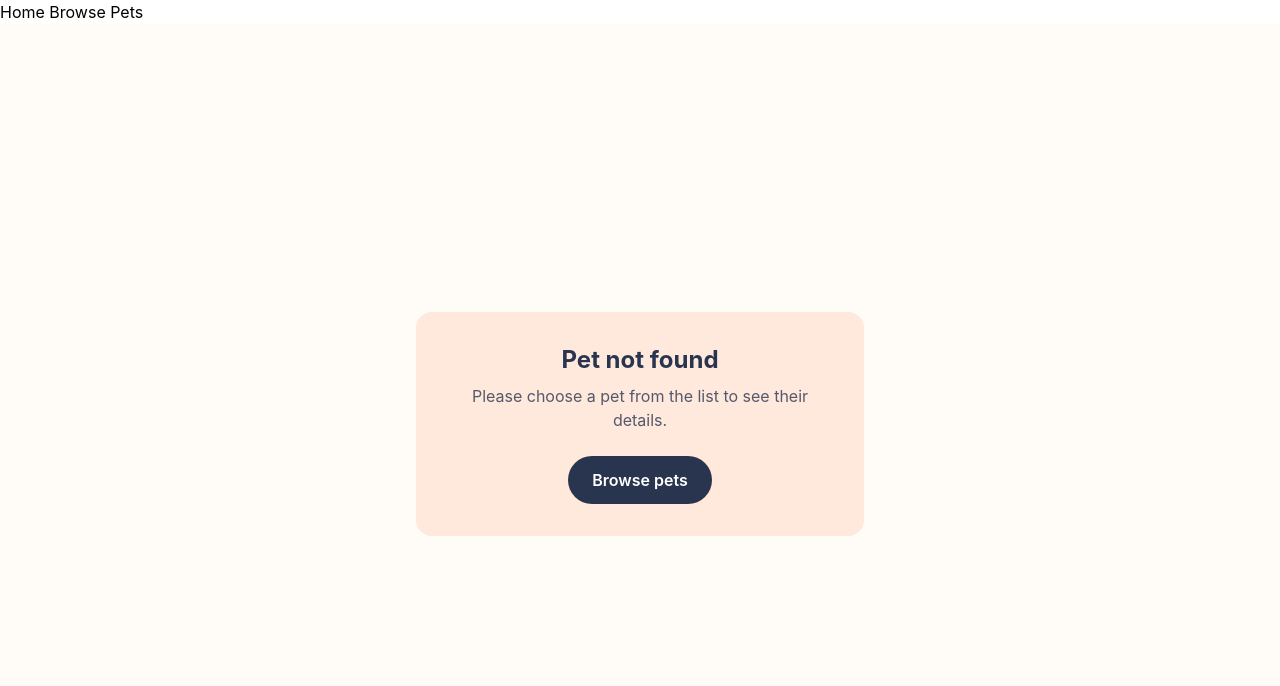
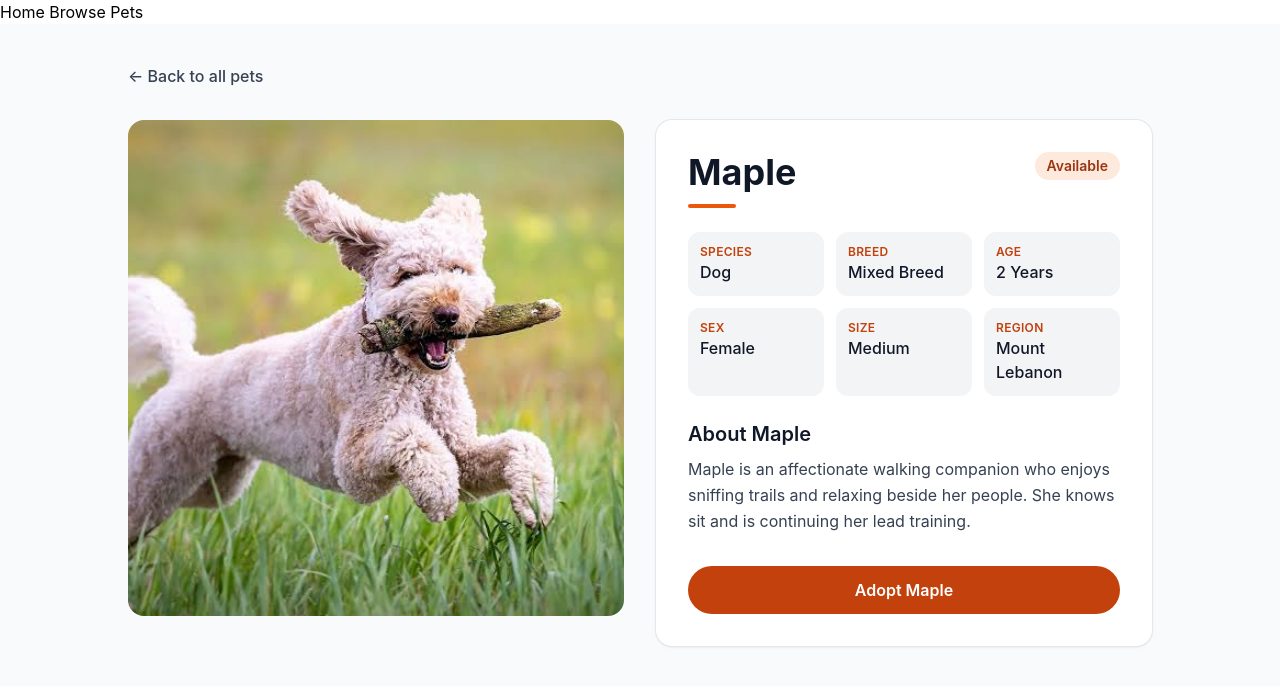
Before and after one commit to eiadoumer/Paws, a React (Vite) app: page /pets/pet-001 in a window 1280 px wide. Before the commit this address had no page. Shown: the top 686 px of the page. Built offline with nearby package versions, Linux system fonts and the light colour scheme.

Commit message:
Load pet details from the URL and shared mock data

```diff
--- a/src/pages/PetDetailsPage.jsx
+++ b/src/pages/PetDetailsPage.jsx
@@ -1,24 +1,15 @@
-import { Link, useLocation } from "react-router";
+import { Link, useParams } from "react-router";
 import { SPECIES, SIZES, REGIONS } from "../data/constants";
+import { mockPets, mockShelters } from "../data/mockData";
+import { getPetAgeLabel } from "../data/selectors";
 
 /*
-  NOTE: The pet's details come from PetListPage.
+  Shows one pet, looked up by the id in the URL (/pets/:id).
+  Reading the id from the URL means refreshing the page or opening
+  a shared link works, not only clicking a card in the pet list.
 
-  PetListPage should link to this page and pass the whole pet object
-  through the router's `state`, like this:
-
-    <Link to={`/pets/${pet.id}`} state={{ pet }}>
-      {pet.name}
-    </Link>
-
-  This page then reads it with useLocation().state.pet.
-
-  Expected pet fields (optional ones are hidden if missing):
-    id, name, species, breed, age, sex, size, region, status,
-    description, imageUrl, shelterId, shelterName
-
-  If someone opens /pets/:id directly or refreshes the page, there is no
-  state, so we show a "go back to the list" message instead.
+  Later, when PetsContext exists, read `pets` and `shelters` from it
+  instead of the mock arrays so newly added pets show up too.
 */
 
 // Turn a stored value like "mount-lebanon" into its label "Mount Lebanon".
@@ -29,29 +20,27 @@ function getLabel(list, value) {
 
 // Badge colors for each pet status.
 const STATUS_STYLES = {
-  available: "bg-[#FFE8DC] text-[#29344F]",
-  pending: "bg-[#D9785D] text-white",
-  adopted: "bg-gray-200 text-gray-600",
+  available: "bg-primary-500/15 text-primary-800 dark:text-primary-500",
+  pending: "bg-primary-700 text-white",
+  adopted: "bg-gray-200 text-gray-700 dark:bg-gray-700 dark:text-gray-200",
 };
 
 function PetDetailsPage() {
-  const location = useLocation();
-  const pet = location.state?.pet;
+  const { id } = useParams();
+  const pet = mockPets.find((p) => p.id === id);
 
-  // No pet passed from PetListPage (direct visit or refresh).
+  // Unknown id in the URL.
   if (!pet) {
     return (
-      <main className="min-h-screen bg-[#FFFCF8] flex items-center justify-center p-6">
-        <div className="bg-[#FFE8DC] rounded-2xl p-8 text-center max-w-md">
-          <h1 className="text-2xl font-bold text-[#29344F] mb-2">
-            Pet not found
-          </h1>
-          <p className="text-[#29344F]/80 mb-6">
+      <main className="flex min-h-screen items-center justify-center bg-gray-50 p-6 dark:bg-gray-950">
+        <div className="max-w-md rounded-2xl bg-white p-8 text-center shadow-sm ring-1 ring-gray-200 dark:bg-gray-800 dark:ring-gray-700">
+          <h1 className="mb-2 text-2xl font-bold text-gray-900 dark:text-white">Pet not found</h1>
+          <p className="mb-6 text-gray-600 dark:text-gray-400">
             Please choose a pet from the list to see their details.
           </p>
           <Link
             to="/pets"
-            className="inline-block bg-[#29344F] text-white font-semibold px-6 py-3 rounded-full hover:opacity-90"
+            className="inline-block rounded-full bg-primary-700 px-6 py-3 font-semibold text-white hover:bg-primary-800 focus:outline-none focus:ring-2 focus:ring-primary-500 focus:ring-offset-2"
           >
             Browse pets
           </Link>
@@ -60,6 +49,7 @@ function PetDetailsPage() {
     );
   }
 
+  const shelter = mockShelters.find((s) => s.id === pet.shelterId);
   const status = pet.status || "available";
   const isAvailable = status === "available";
 
@@ -67,52 +57,48 @@ function PetDetailsPage() {
   const facts = [
     { label: "Species", value: pet.species && getLabel(SPECIES, pet.species) },
     { label: "Breed", value: pet.breed },
-    { label: "Age", value: pet.age },
+    { label: "Age", value: getPetAgeLabel(pet.ageMonths) },
     { label: "Sex", value: pet.sex },
     { label: "Size", value: pet.size && getLabel(SIZES, pet.size) },
     { label: "Region", value: pet.region && getLabel(REGIONS, pet.region) },
   ].filter((fact) => fact.value);
 
   return (
-    <main className="min-h-screen bg-[#FFFCF8] px-4 py-8 sm:px-8">
-      <div className="max-w-5xl mx-auto">
+    <main className="min-h-screen bg-gray-50 px-4 py-8 sm:px-8 dark:bg-gray-950">
+      <div className="mx-auto max-w-5xl">
         {/* py-2 gives the link a bigger tap area on phones */}
         <Link
           to="/pets"
-          className="inline-flex items-center gap-1 py-2 text-[#29344F] font-medium mb-4 sm:mb-6 hover:text-[#D9785D]"
+          className="mb-4 inline-flex items-center gap-1 py-2 font-medium text-gray-700 hover:text-primary-700 sm:mb-6 dark:text-gray-300 dark:hover:text-primary-500"
         >
           ← Back to all pets
         </Link>
 
         {/* Phones: photo on top, info below. Tablets and up: side by side. */}
-        <div className="grid gap-6 md:gap-8 md:grid-cols-2 md:items-start">
+        <div className="grid gap-6 md:grid-cols-2 md:items-start md:gap-8">
           {/* Photo: shorter (4:3) on phones so the info is visible sooner, square on bigger screens */}
-          <div className="rounded-2xl overflow-hidden bg-[#FFE8DC] aspect-[4/3] md:aspect-square">
+          <div className="aspect-[4/3] overflow-hidden rounded-2xl bg-primary-500/15 md:aspect-square">
             {pet.imageUrl ? (
-              <img
-                src={pet.imageUrl}
-                alt={pet.name}
-                className="w-full h-full object-cover"
-              />
+              <img src={pet.imageUrl} alt={pet.imageAlt || pet.name} className="h-full w-full object-cover" />
             ) : (
-              <div className="w-full h-full flex items-center justify-center text-7xl">
+              <div className="flex h-full w-full items-center justify-center text-7xl" aria-hidden="true">
                 🐾
               </div>
             )}
           </div>
 
           {/* Info card */}
-          <div className="bg-[#FFFCF8] rounded-2xl border border-[#FFE8DC] shadow-sm p-5 sm:p-8 flex flex-col">
+          <div className="flex flex-col rounded-2xl bg-white p-5 shadow-sm ring-1 ring-gray-200 sm:p-8 dark:bg-gray-800 dark:ring-gray-700">
             <div className="flex items-start justify-between gap-3">
               {/* min-w-0 + break-words stop long names from pushing the badge off screen */}
               <div className="min-w-0">
-                <h1 className="text-3xl sm:text-4xl font-bold text-[#29344F] break-words">
+                <h1 className="break-words text-3xl font-bold text-gray-900 sm:text-4xl dark:text-white">
                   {pet.name}
                 </h1>
-                <div className="h-1 w-12 bg-[#D9785D] rounded-full mt-3" />
+                <div className="mt-3 h-1 w-12 rounded-full bg-primary-600" />
               </div>
               <span
-                className={`shrink-0 px-3 py-1 rounded-full text-sm font-semibold capitalize ${
+                className={`shrink-0 rounded-full px-3 py-1 text-sm font-semibold capitalize ${
                   STATUS_STYLES[status] || STATUS_STYLES.available
                 }`}
               >
@@ -121,15 +107,13 @@ function PetDetailsPage() {
             </div>
 
             {facts.length > 0 && (
-              <dl className="grid grid-cols-2 sm:grid-cols-3 md:grid-cols-2 lg:grid-cols-3 gap-3 mt-6">
+              <dl className="mt-6 grid grid-cols-2 gap-3 sm:grid-cols-3 md:grid-cols-2 lg:grid-cols-3">
                 {facts.map((fact) => (
-                  <div key={fact.label} className="bg-[#FFE8DC] rounded-xl p-3">
-                    <dt className="text-xs uppercase tracking-wide text-[#D9785D] font-semibold">
+                  <div key={fact.label} className="rounded-xl bg-gray-100 p-3 dark:bg-gray-700/60">
+                    <dt className="text-xs font-semibold uppercase tracking-wide text-primary-700 dark:text-primary-500">
                       {fact.label}
                     </dt>
-                    <dd className="text-[#29344F] font-medium capitalize">
-                      {fact.value}
-                    </dd>
+                    <dd className="font-medium capitalize text-gray-900 dark:text-gray-100">{fact.value}</dd>
                   </div>
                 ))}
               </dl>
@@ -137,23 +121,19 @@ function PetDetailsPage() {
 
             {pet.description && (
               <div className="mt-6">
-                <h2 className="text-xl font-semibold text-[#29344F] mb-2">
-                  About {pet.name}
-                </h2>
-                <p className="text-[#29344F]/80 leading-relaxed">
-                  {pet.description}
-                </p>
+                <h2 className="mb-2 text-xl font-semibold text-gray-900 dark:text-white">About {pet.name}</h2>
+                <p className="leading-relaxed text-gray-700 dark:text-gray-300">{pet.description}</p>
               </div>
             )}
 
-            {pet.shelterId && (
-              <p className="mt-6 text-[#29344F]/80">
+            {shelter && (
+              <p className="mt-6 text-gray-700 dark:text-gray-300">
                 Cared for by{" "}
                 <Link
-                  to={`/shelters/${pet.shelterId}`}
-                  className="font-semibold text-[#29344F] underline decoration-[#D9785D] underline-offset-4 hover:text-[#D9785D]"
+                  to={`/shelters/${shelter.id}`}
+                  className="font-semibold text-gray-900 underline decoration-primary-600 underline-offset-4 hover:text-primary-700 dark:text-white dark:hover:text-primary-500"
                 >
-                  {pet.shelterName || "this shelter"}
+                  {shelter.name}
                 </Link>
               </p>
             )}
@@ -165,7 +145,7 @@ function PetDetailsPage() {
               <button
                 type="button"
                 disabled={!isAvailable}
-                className="w-full bg-[#29344F] text-white font-semibold py-4 md:py-3 rounded-full shadow-lg md:shadow-none hover:opacity-90 disabled:opacity-40 disabled:cursor-not-allowed"
+                className="w-full rounded-full bg-primary-700 py-4 font-semibold text-white shadow-lg hover:bg-primary-800 focus:outline-none focus:ring-2 focus:ring-primary-500 focus:ring-offset-2 disabled:cursor-not-allowed disabled:opacity-40 md:py-3 md:shadow-none dark:focus:ring-offset-gray-800"
               >
                 {isAvailable ? `Adopt ${pet.name}` : `${pet.name} is ${status}`}
               </button>
```
Also changed, not shown: 1 other file (tests, documents, lock files or other folders).
